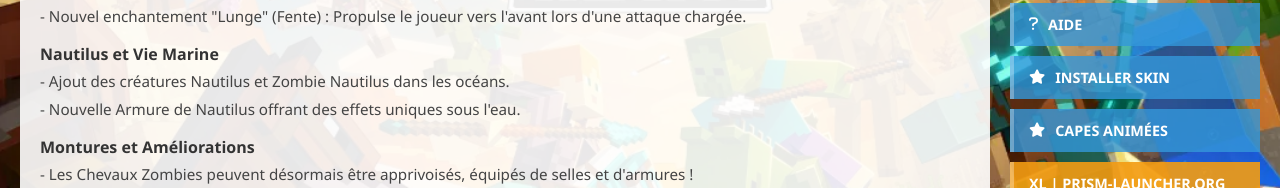
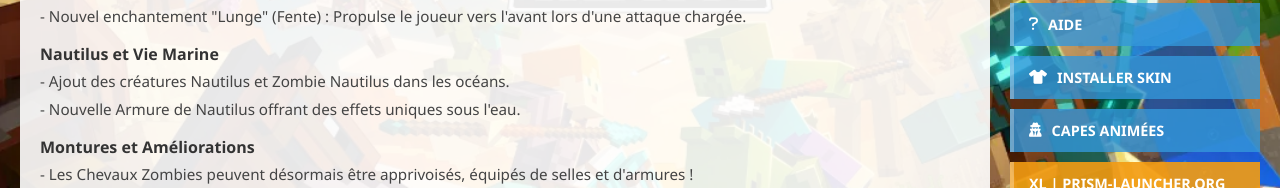
Before and after one commit to Clipdescript/XLAUNCHER, a React (Vite) app: page / in a window 1280 px wide. Shown: the part 222-410 px from the top of the page. Built offline with nearby package versions, Linux system fonts and the light colour scheme.

Commit message:
UI: Update sidebar icons (Skin & Cape)

```diff
--- a/src/App.tsx
+++ b/src/App.tsx
@@ -236,8 +236,8 @@ const App: React.FC = () => {
 
           <button className="sidebar-btn"><i className="fas fa-play"></i> COMMENT JOUER ?</button>
           <button className="sidebar-btn"><i className="fas fa-question"></i> AIDE</button>
-          <button className="sidebar-btn"><i className="fas fa-star"></i> INSTALLER SKIN</button>
-          <button className="sidebar-btn"><i className="fas fa-star"></i> CAPES ANIMÉES</button>
+          <button className="sidebar-btn"><i className="fas fa-tshirt"></i> INSTALLER SKIN</button>
+          <button className="sidebar-btn"><i className="fas fa-user-secret"></i> CAPES ANIMÉES</button>
 
           <button className="sidebar-btn orange">XL | PRISM-LAUNCHER.ORG</button>
           <button className="sidebar-btn blue">FB | PAGE FACEBOOK</button>
```
